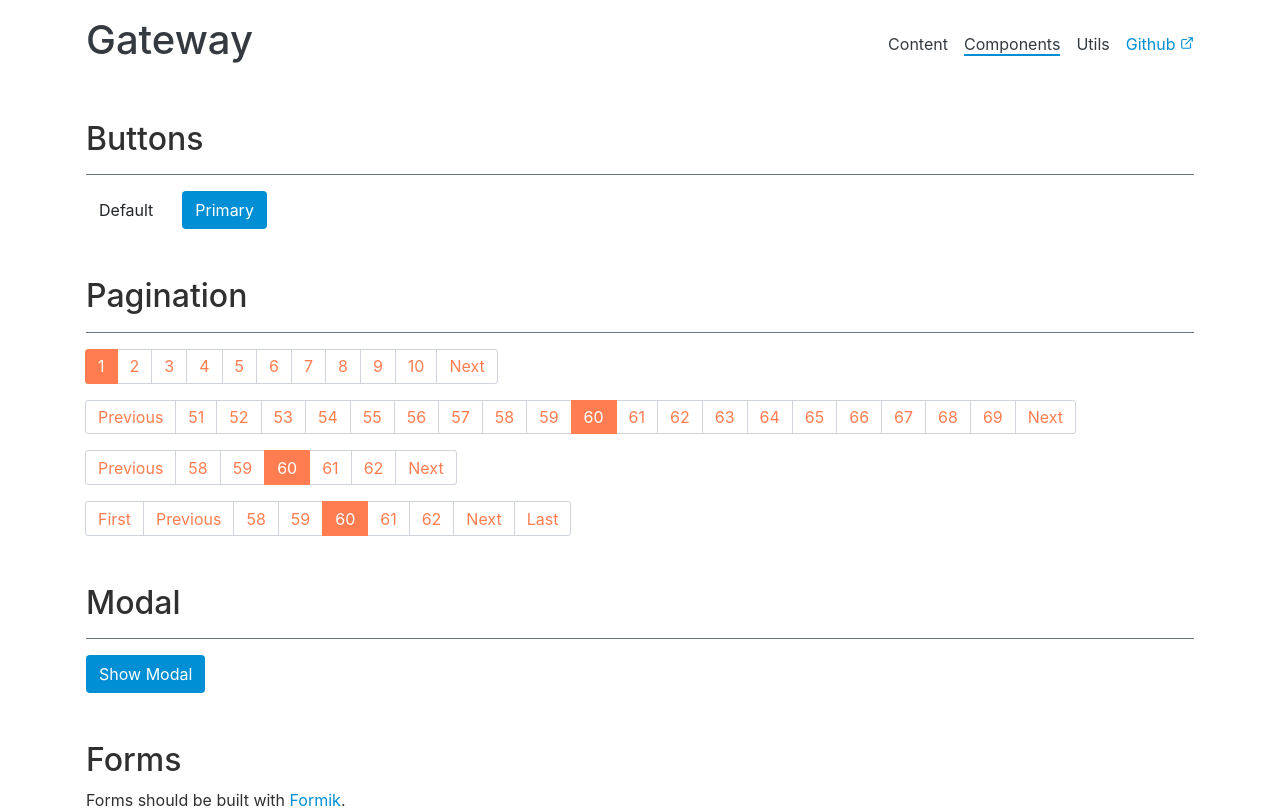
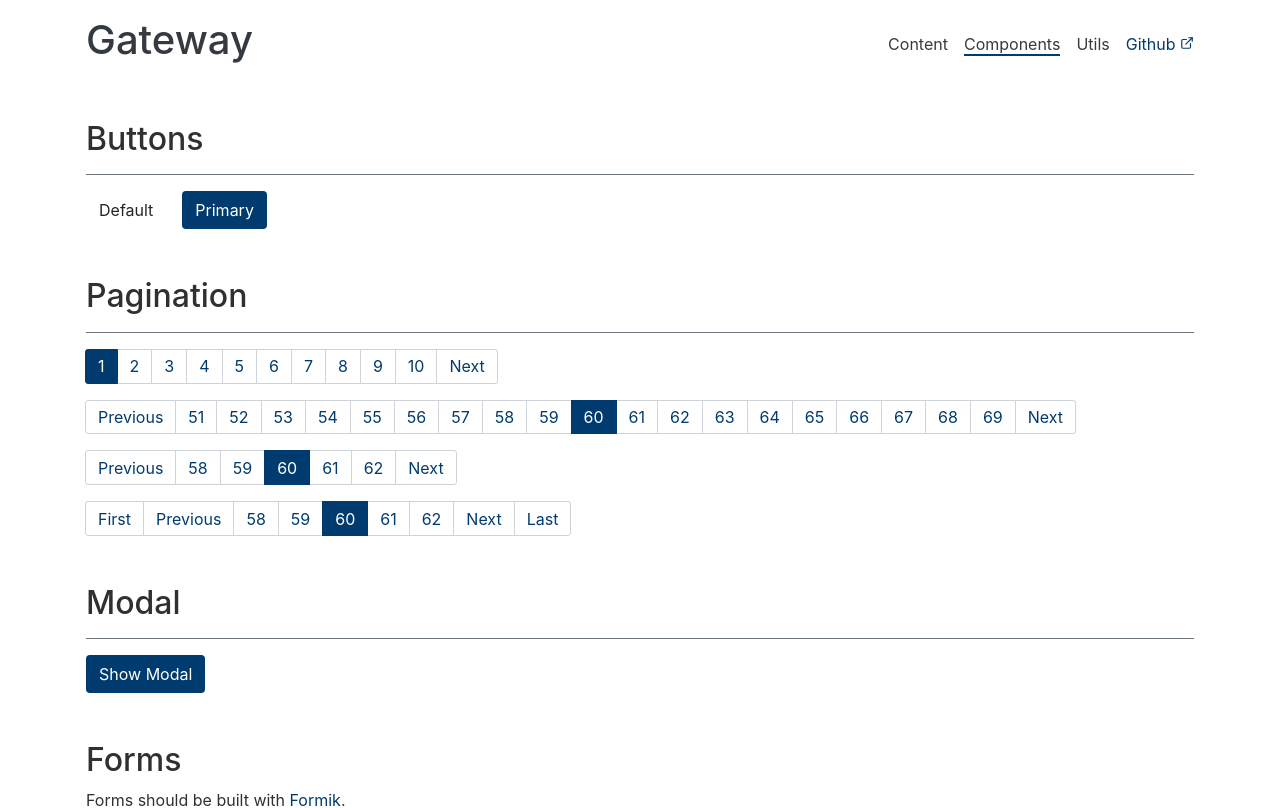
Before and after one commit to FindawayWorld/Solon, a React (Create React App) app: page /#/components in a window 1280 px wide. Shown: the top 808 px of the page. Built offline with nearby package versions, Linux system fonts and the light colour scheme.

Commit message:
Misc updates - Use new "TARDIS" blue for primary color - Update Pagination to use Link - Add note about using Pagination with Gatsby - Add info about icons

```diff
--- a/src/components/Pagination.jsx
+++ b/src/components/Pagination.jsx
@@ -1,5 +1,10 @@
 import React from 'react';
 import classnames from 'classnames';
+
+import {Link} from 'react-router-dom';
+// For Gatsby projects use this instead.
+// import {Link} from 'gatsby';
+
 
 const Pagination = ({
     numPages = 1,
@@ -32,8 +37,8 @@ const Pagination = ({
     return (
         <ul className={classnames('pagination', className)}>
         {!isFirst &&<>
-            {showJumpFirst && <li className="page-item"><a className="page-link" href={pathName}>First</a></li>}
-            <li className="page-item"><a className="page-link" href={prevPage}>Previous</a></li>
+            {showJumpFirst && <li className="page-item"><Link to={pathName} className="page-link">First</Link></li>}
+            <li className="page-item"><Link to={prevPage} className="page-link">Previous</Link></li>
         </>}
         {allPages.slice(begin, end).map((i, p) => {
             let current = (i) === currentPage;
@@ -41,13 +46,13 @@ const Pagination = ({
                 <li key={`page_${p}`} className={classnames('page-item', {
                     active: current
                 })}>
-                    <a className={classnames('page-link')} aria-current={current ? 'page' : null} href={`${pathName}/${i === 1 ? '' : i}`}>{i}</a>
+                    <Link to={`${pathName}/${i === 1 ? '' : i}`} className={classnames('page-link')} aria-current={current ? 'page' : null}>{i}</Link>
                 </li>
             );
         })}
         {!isLast && <>
-            <li className="page-item"><a className="page-link" href={nextPage}>Next</a></li>
-            {showJumpLast && <li className="page-item"><a className="page-link" href={`${pathName}/${numPages}`}>Last</a></li>}
+            <li className="page-item"><Link to={nextPage} className="page-link">Next</Link></li>
+            {showJumpLast && <li className="page-item"><Link to={`${pathName}/${numPages}`} className="page-link">Last</Link></li>}
         </>}
         </ul>
     );
--- a/src/pages/Content.jsx
+++ b/src/pages/Content.jsx
@@ -147,6 +147,12 @@ const ContentPage = () => {
                     </li>
                 </ul>
             </section>
+
+            <section id="icons" className="mb-5">
+                <h2>Icons</h2>
+                <hr/>
+                <p>Use <a href="https://feathericons.com/">Feather Icons</a> for all your icon needs. Unless provided from creative.</p>
+            </section>
         </>
     );
 };
--- a/src/scss/_settings.scss
+++ b/src/scss/_settings.scss
@@ -28,7 +28,7 @@ $border-radius: rem(3);
 ///////////////////////////////////////////////////////////////////////////////
 
 $teal: #A8D7CE;
-$blue: #008FD5;
+$blue: #003b6f;
 $dark-blue: #626677;
 
 $green: #4BA450;
--- a/src/scss/mods/_pagination.scss
+++ b/src/scss/mods/_pagination.scss
@@ -25,22 +25,22 @@
     padding: .4rem .75rem;
     margin-left: -1px;
     line-height: 1.25;
-    color: $orange;
+    color: $primary;
     background-color:$white;
     border: 1px solid $border-color;
 
     &:hover {
         z-index: 2;
-        color: $orange;
+        color: $white;
         text-decoration: none;
         background-color: $gray;
-        border-color: $gray-dark;
+        border-color: $gray;
     }
 }
 
 .page-item.active .page-link {
     z-index: 1;
     color: #fff;
-    background-color: $orange;
-    border-color: $orange;
+    background-color: $primary;
+    border-color: $primary;
 }
```
